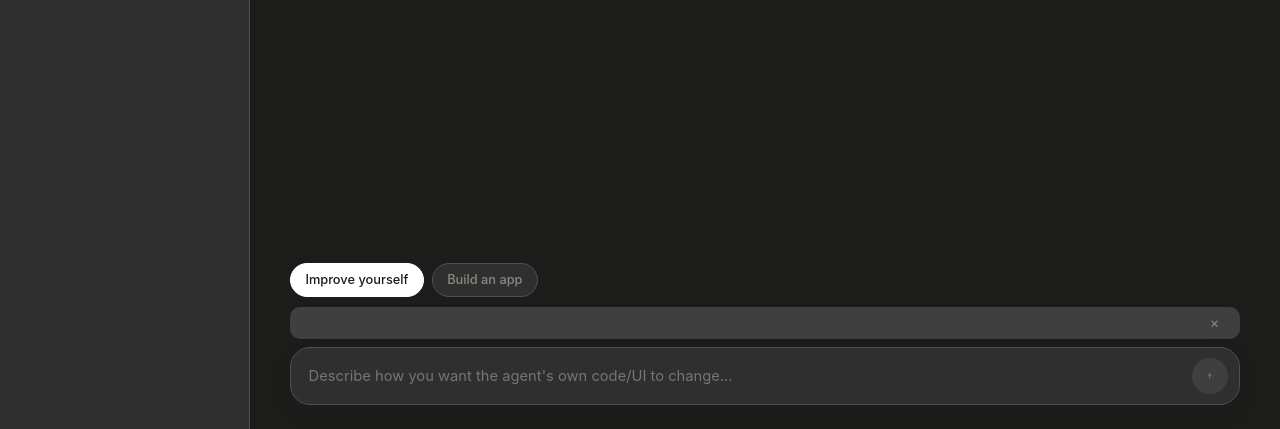
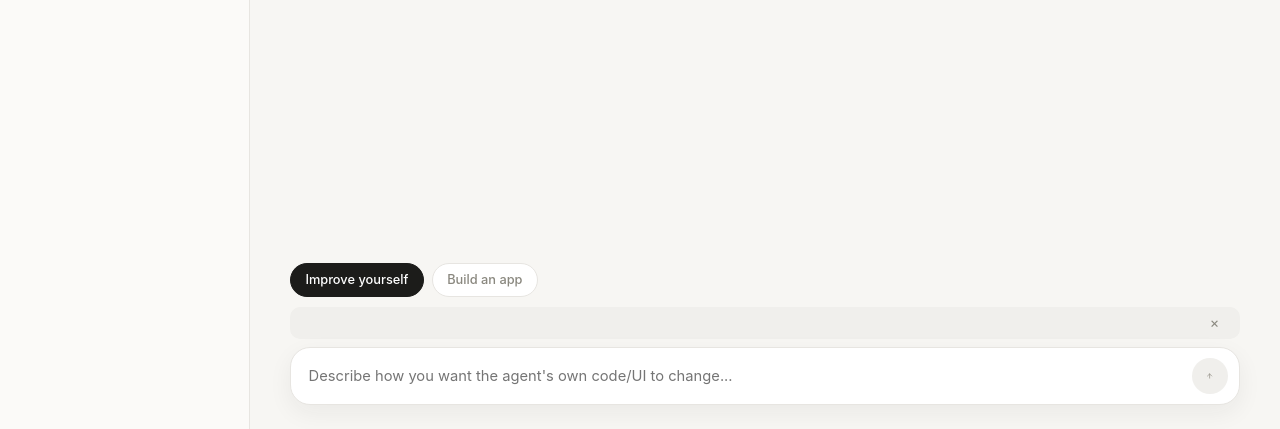
Before and after one commit to geopero123/self-improve, a website: page public/index.html in a window 1280 px wide. Shown: the part 371-800 px from the top of the page. Drawn offline with Linux system fonts and the light colour scheme; no server answers.

Commit message:
Changed everything to light mode by updating CSS variables, HTML elements, and modifying JavaScript functions

```diff
--- a/public/index.html
+++ b/public/index.html
@@ -1,5 +1,5 @@
 <!doctype html>
-<html lang="en" class="dark-mode">
+<html lang="en">
 <head>
 <meta charset="utf-8">
 <meta name="viewport" content="width=device-width, initial-scale=1">
--- a/public/style.css
+++ b/public/style.css
@@ -20,20 +20,20 @@
     --font-serif: Georgia, "Times New Roman", serif;
 }
 
-:root.dark-mode {
-    --bg: #1c1c1a;
-    --sidebar-bg: #2f2f2f;
-    --surface: #2f2f2f;
-    --surface-alt: #3f3f3f;
-    --border: #4f4f4f;
-    --text: #ffffff;
+:root {
+    --bg: #f7f6f3;
+    --sidebar-bg: #fbfaf8;
+    --surface: #ffffff;
+    --surface-alt: #f0efec;
+    --border: #e7e5e1;
+    --text: #1c1c1a;
     --text-dim: #8a887f;
-    --accent: #ffffff;
-    --accent-text: #1c1c1a;
+    --accent: #1c1c1a;
+    --accent-text: #ffffff;
     --success: #1a9e6b;
-    --success-bg: #2a5a4a;
+    --success-bg: #e7f7f0;
     --error: #d64545;
-    --error-bg: #6a1a1a;
+    --error-bg: #fbeaea;
 }
 
 html, body {
```
